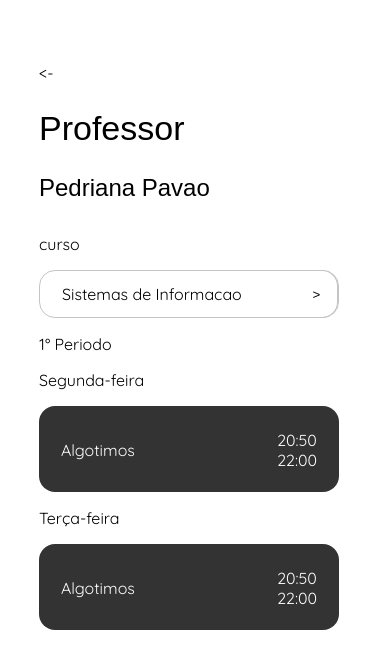
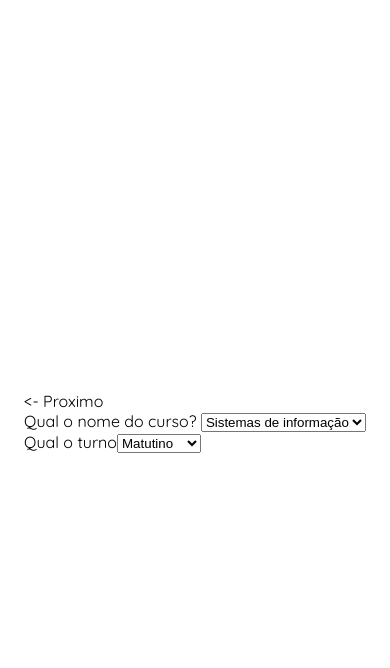
Before and after one commit to MatheusF99/login-screen, a React (Create React App) app: page / in a window 390 px wide. Shown: the top 668 px of the page. Built offline with nearby package versions, Linux system fonts and the light colour scheme.

Commit message:
mobile page register course

```diff
--- a/src/App.js
+++ b/src/App.js
@@ -1,10 +1,11 @@
 import './App.css'
-import TeacherPage from './pages/TeacherPage/TeacherPage'
+import RegisterPage from './pages/RegisterPage/RegisterPage'
+// import LoginPage from "./pages/LoginPage/LoginPage";
+// import InitialPage from './pages/InitialPage/InitialPage';
 // import CoursePage from './pages/CoursePage/CoursePage';
-// import InitialPage from './pages/InitialPage/InitialPage';
+// import PeriodoPage from './pages/PeriodoPage/PeriodoPage';
+// import TeacherPage from './pages/TeacherPage/TeacherPage'
 
-// import LoginPage from "./pages/LoginPage/LoginPage";
-// import PeriodoPage from './pages/PeriodoPage/PeriodoPage';
 
 
 function App() {
@@ -14,7 +15,8 @@ function App() {
       {/* <InitialPage /> */}
       {/* <CoursePage /> */}
       {/* <PeriodoPage /> */}
-      <TeacherPage />
+      {/* <TeacherPage /> */}
+      <RegisterPage />
     </div>
   );
 }
--- /dev/null
+++ b/src/pages/RegisterPage/RegisterPage.js
@@ -0,0 +1,50 @@
+import React from 'react';
+import './RegisterPage.css'
+// import { Container } from './styles';
+
+function RegisterPage() {
+  return (
+      <div className="container">
+
+          <div className="form-outer">
+            <div className="nav-bar">
+                <a className="prev-1 prev"> &lt;- </a>
+                <a className="next"> Proximo </a>
+            </div>
+              <form action="#">
+
+                  <div className="page">
+
+                      <div className="field">
+                        <label htmlFor=""> Qual o nome do curso? </label>
+                        <select name="" id="">
+                            <option value="">Sistemas de informação</option>
+                            <option value="">Direito</option>
+                            <option value="">Estetica</option>
+                        </select>
+                      </div>
+
+                  </div>
+
+                  <div className="page">
+
+                      <div className="field">
+                        <label htmlFor="">Qual o turno</label>
+                        <select name="" id="">
+                            <option value="">Matutino</option>
+                            <option value="">vespertino</option>
+                            <option value="">Noturno</option>
+                        </select>
+                      </div>
+
+                  </div>
+
+              </form>
+
+          </div>
+
+      </div>
+  );
+}
+
+export default RegisterPage;
```
Also changed, not shown: src/pages/RegisterPage/RegisterPage.css (added), 1 other file (tests, documents, lock files or other folders).
